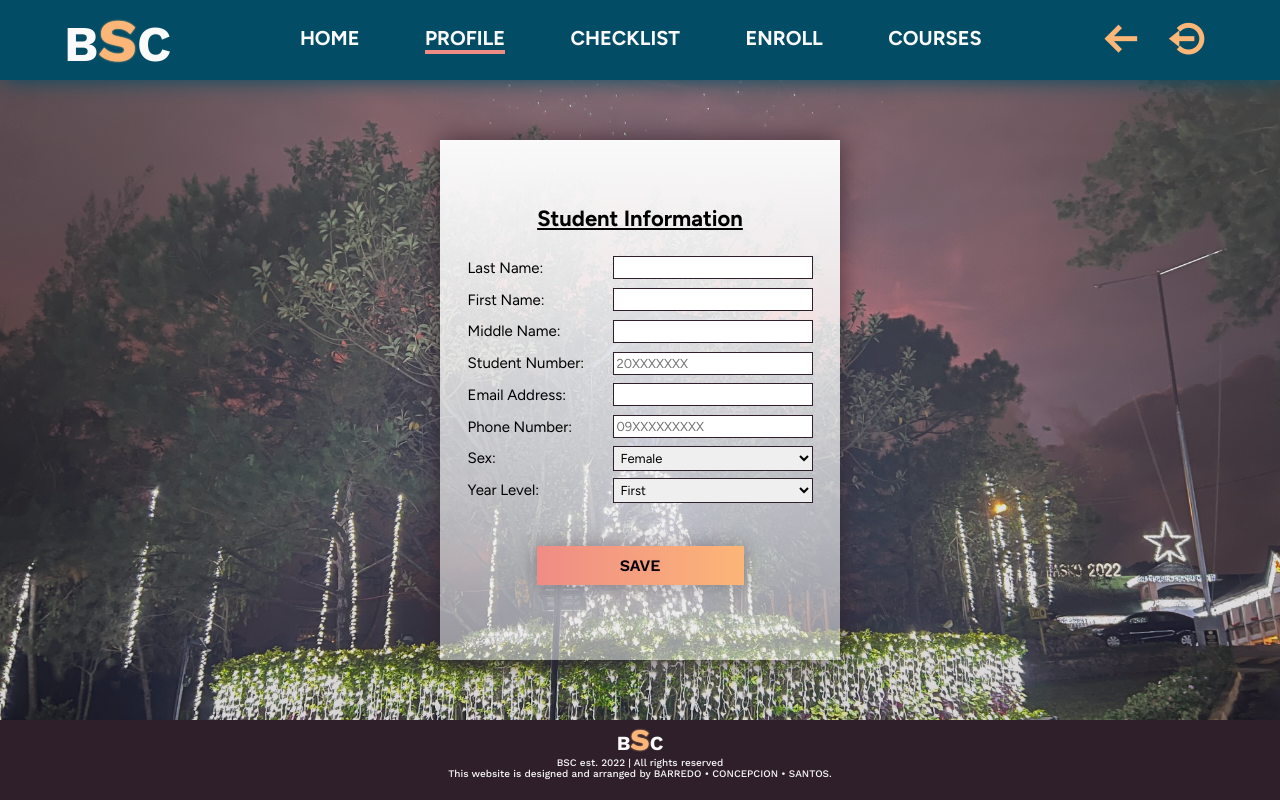
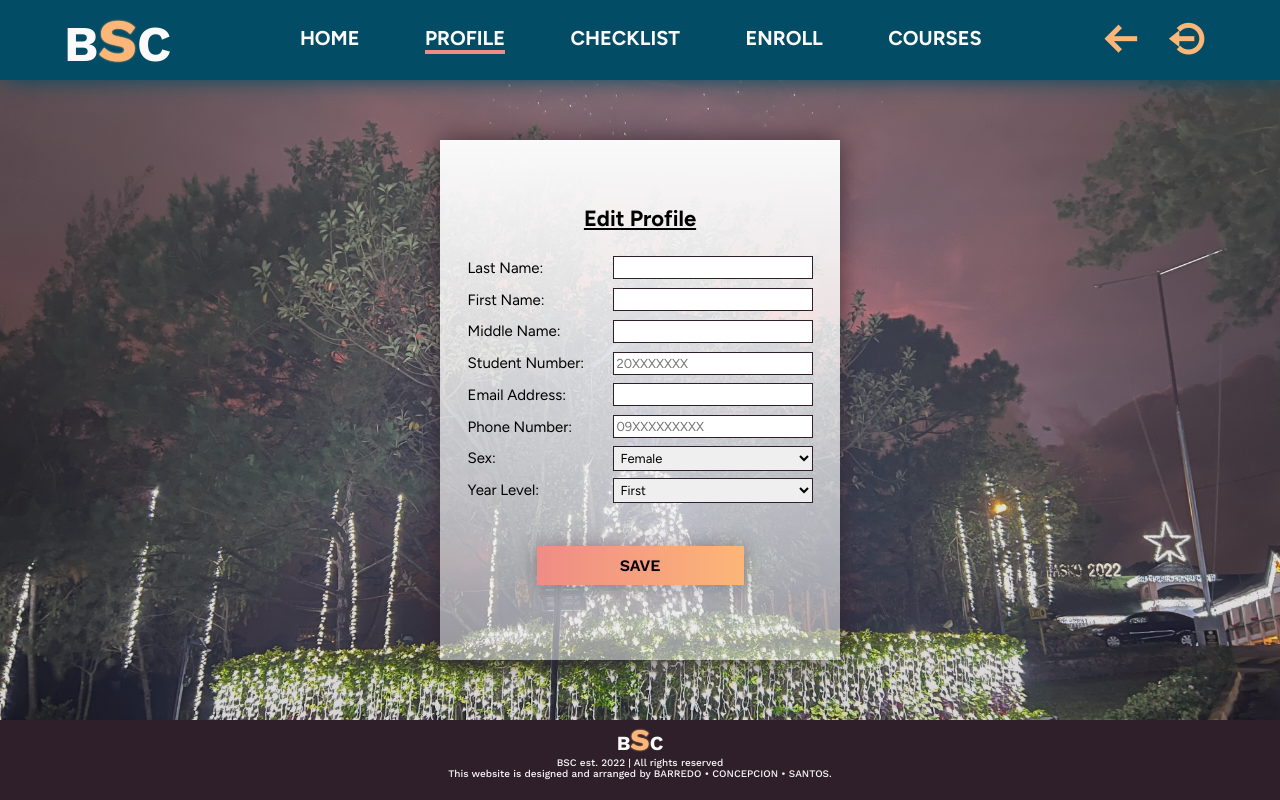
Before and after one commit to Jurisneo/CMSC-127-Front-End, a PHP site: page /pages/studprof-edit.php in a window 1280 px wide. Run offline with PHP 8.4, Linux system fonts and the light colour scheme; the visitor is signed in with stand-in values (Sample User, id 1); data that the repository does not hold is empty.

Commit message:
Update studprof-edit.php

```diff
--- a/ALMOST ALMOST FINAL/Three-Tea/pages/studprof-edit.php
+++ b/ALMOST ALMOST FINAL/Three-Tea/pages/studprof-edit.php
@@ -40,7 +40,7 @@
         <section class="container-add">
             <div class="formBox-add">
                 <div class="boxTitle-add">
-                    <h1>Student Information</h1>
+                    <h1>Edit Profile</h1>
                 </div>
 
                 <form action="studsubmission.php" method="POST">
```
